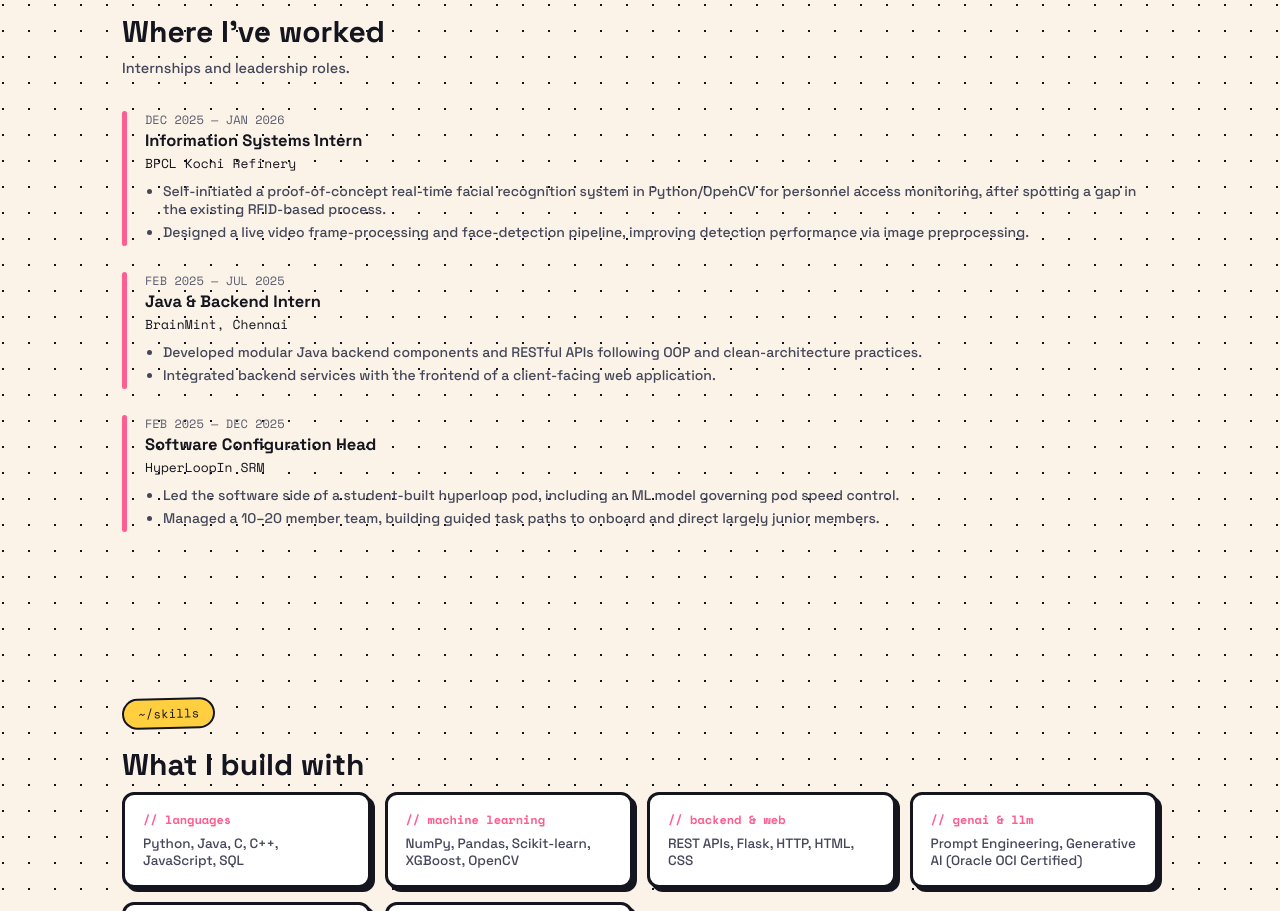
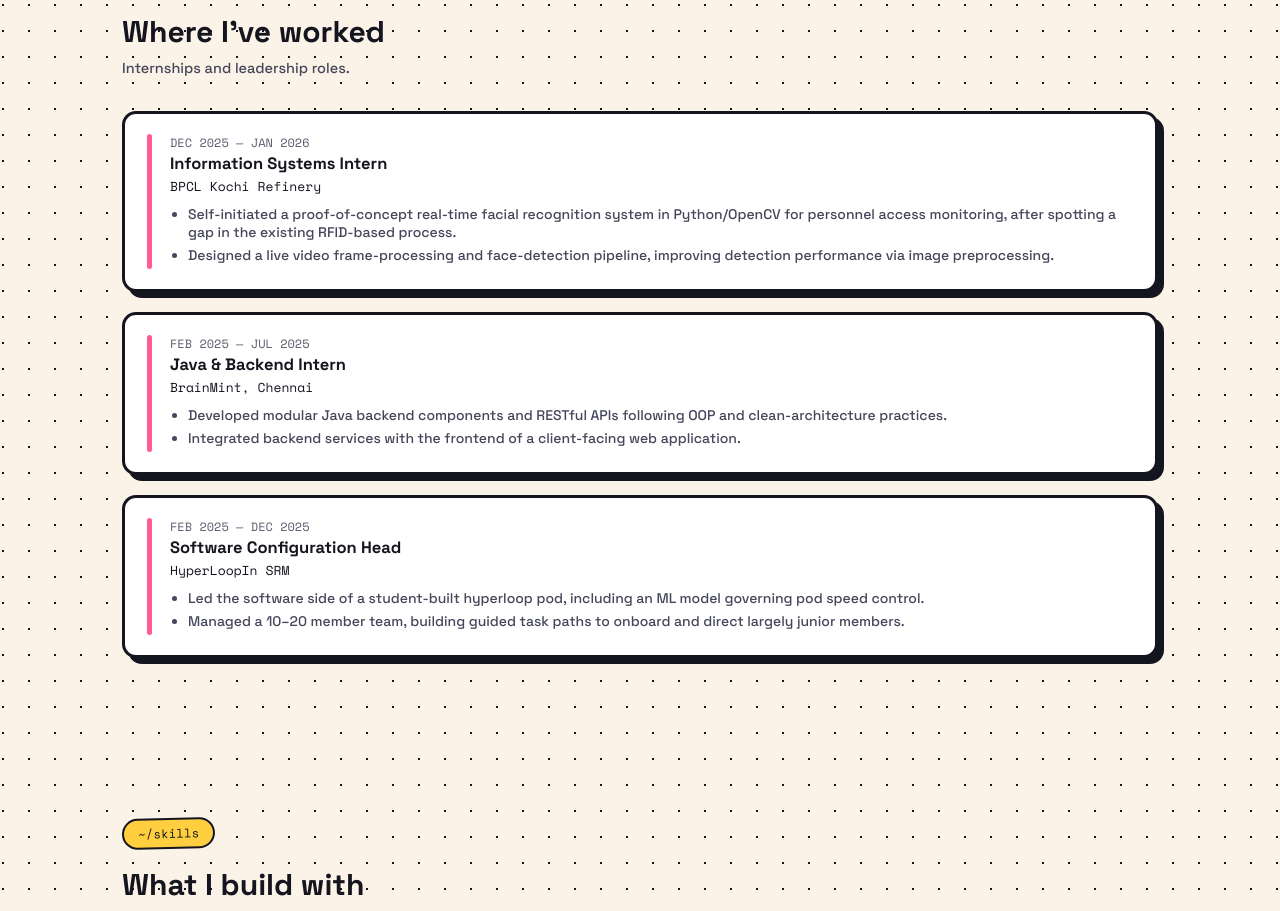
Before and after one commit to alfntny/ALFIN-TONY, a plain HTML site: page index.html in a window 1280 px wide. Shown: the part 2338-3249 px from the top of the page. Drawn offline with nearby package versions, Linux system fonts and the light colour scheme.

Commit message:
Add files via upload

```diff
--- a/index.html
+++ b/index.html
@@ -165,7 +165,12 @@
   .skill-card p{margin:0; font-size:13.5px; color:#44465a;}
 
   /* experience */
-  .exp{display:flex; gap:18px; margin-bottom:26px;}
+  .exp{
+    display:flex; gap:18px; margin-bottom:20px;
+    background:var(--bg2); border:var(--border); border-radius:14px; box-shadow:var(--shadow);
+    padding:20px 22px; transition:transform .12s ease, box-shadow .12s ease;
+  }
+  .exp:hover{transform:translate(-3px,-3px); box-shadow:9px 9px 0 var(--ink);}
   .exp .bar{width:5px; border-radius:4px; background:var(--pink); flex-shrink:0;}
   .exp:nth-child(2) .bar{background:var(--blue);}
   .exp:nth-child(3) .bar{background:var(--green);}
@@ -260,7 +265,7 @@
 
     .skill-card{padding:13px 14px;}
 
-    .exp{gap:12px;}
+    .exp{gap:12px; padding:15px 16px;}
 
     .sticker{max-width:100%; flex:1 1 calc(50% - 8px);}
     .sticker-row{gap:10px;}
```
